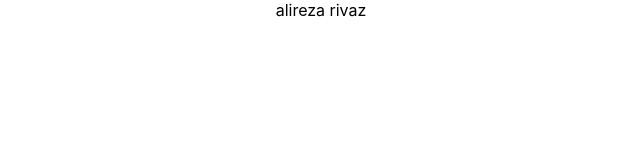
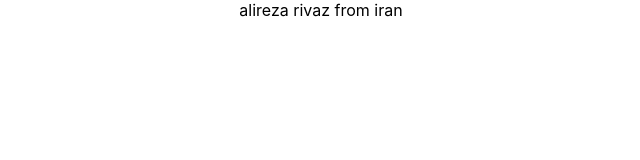
Before and after one commit to rivazalireza/ikdqr, a React (Create React App) app: page / in a window 1280 px wide. Shown: the top 160 px of the page, without its empty margins (319-959 px from the left). Built offline with nearby package versions, Linux system fonts and the light colour scheme.

Commit message:
Deployed website

```diff
--- a/src/App.js
+++ b/src/App.js
@@ -4,7 +4,7 @@ import './App.css';
 function App() {
   return (
     <div className="App">
-      alireza rivaz
+      alireza rivaz from iran
     </div>
   );
 }
```
